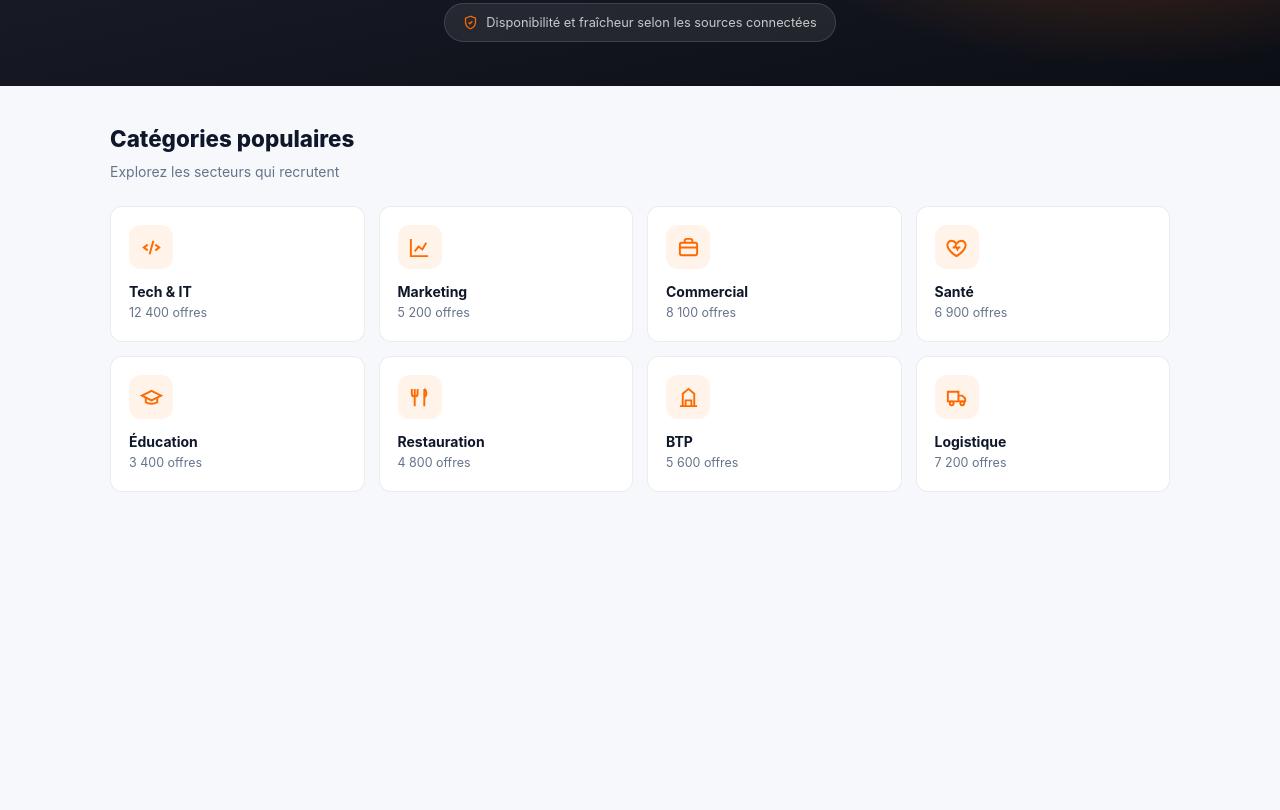
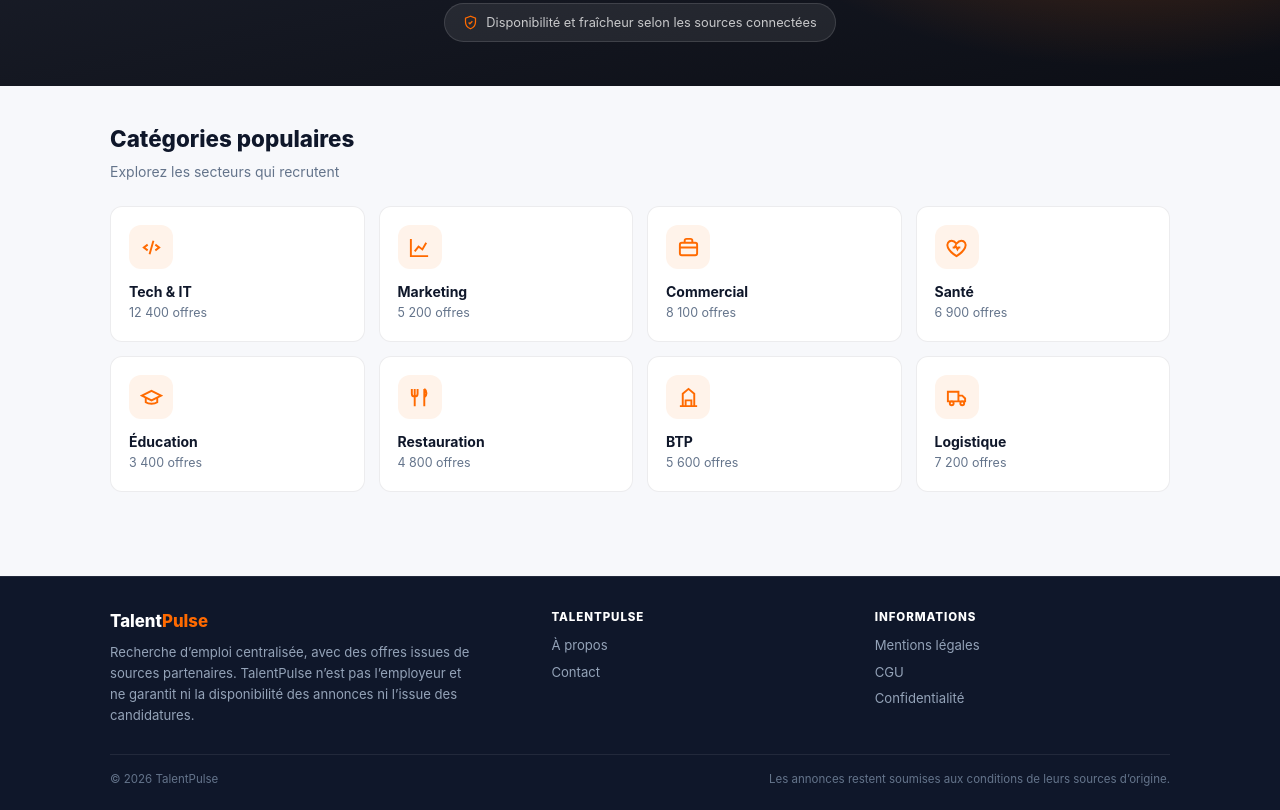
Before and after one commit to issa95biscuit-maker/talentpulse, a plain HTML site: page index.html in a window 1280 px wide. Shown: the part 1062-1872 px from the top of the page. Before the commit the page ends 1590 px from the top, so only its background shows below. Drawn offline with Linux system fonts and the light colour scheme.

Commit message:
Improve legal transparency, footer and auth copy (#2)

```diff
--- a/index.html
+++ b/index.html
@@ -122,6 +122,7 @@ body.dark .co-avatar{color:#fff}
 /* ═══ 6. PAGES ═══ */
 .page{display:none;min-height:calc(100vh - 60px)}
 .page.active{display:block}
+.page.active:last-of-type{min-height:calc(100vh - 60px)}
 .container{max-width:1100px;margin:0 auto;padding:0 20px}
 
 /* ═══ 7. HERO — SPLASH STYLE ═══ */
@@ -185,6 +186,20 @@ body.dark .co-avatar{color:#fff}
 .skip-link{position:fixed;left:12px;top:12px;z-index:1000;padding:10px 14px;border-radius:8px;background:var(--slate);color:#fff;transform:translateY(-150%);transition:transform .2s}
 .skip-link:focus{transform:none}
 @media(prefers-reduced-motion:reduce){*,*::before,*::after{scroll-behavior:auto!important;animation-duration:.01ms!important;animation-iteration-count:1!important;transition-duration:.01ms!important}}
+/* ═══ GLOBAL FOOTER ═══ */
+.site-footer{margin-top:48px;background:#0F172A;color:#CBD5E1;border-top:1px solid rgba(255,255,255,.08)}
+.footer-inner{max-width:1100px;margin:0 auto;padding:32px 20px 22px}
+.footer-grid{display:grid;grid-template-columns:1.4fr 1fr 1fr;gap:28px}
+.footer-brand{font-size:1.05rem;font-weight:800;color:#fff;margin-bottom:8px}
+.footer-brand span{color:var(--orange)}
+.footer-copy{max-width:360px;font-size:.82rem;line-height:1.6;color:#94A3B8}
+.footer-title{font-size:.72rem;text-transform:uppercase;letter-spacing:.08em;font-weight:800;color:#fff;margin-bottom:10px}
+.footer-links{display:flex;flex-direction:column;gap:7px}
+.footer-link{font-size:.82rem;color:#94A3B8;cursor:pointer;text-align:left}
+.footer-link:hover,.footer-link:focus-visible{color:#fff}
+.footer-bottom{display:flex;justify-content:space-between;gap:16px;flex-wrap:wrap;margin-top:28px;padding-top:16px;border-top:1px solid rgba(255,255,255,.08);font-size:.72rem;color:#64748B}
+@media(max-width:700px){.footer-grid{grid-template-columns:1fr 1fr}.footer-grid .footer-about{grid-column:1/-1}.footer-bottom{display:block}.footer-bottom span{display:block;margin-top:4px}}
+
 /* ═══ 8. SECTIONS ═══ */
 .section{padding:36px 20px}
 .section-title{font-size:1.4rem;font-weight:800;margin-bottom:6px}
@@ -680,6 +695,10 @@ button:disabled{opacity:.55;cursor:not-allowed;transform:none!important}
       <a class="drawer-item" data-legal="privacy" tabindex="0">
         <svg viewBox="0 0 24 24" fill="none" stroke="currentColor" stroke-width="2"><path d="M12 22s8-4 8-10V5l-8-3-8 3v7c0 6 8 10 8 10z"/></svg>
         Confidentialité
+      </a>
+      <a class="drawer-item" data-legal="legal" tabindex="0">
+        <svg viewBox="0 0 24 24" fill="none" stroke="currentColor" stroke-width="2"><path d="M4 4h16v16H4z"/><path d="M8 8h8M8 12h8M8 16h5"/></svg>
+        Mentions légales
       </a>
       <a class="drawer-item" data-legal="contact" tabindex="0">
         <svg viewBox="0 0 24 24" fill="none" stroke="currentColor" stroke-width="2"><path d="M21 15a2 2 0 0 1-2 2H7l-4 4V5a2 2 0 0 1 2-2h14a2 2 0 0 1 2 2z"/></svg>
@@ -1051,12 +1070,42 @@ button:disabled{opacity:.55;cursor:not-allowed;transform:none!important}
       <form class="auth-form" id="formUp">
         <div class="form-group"><label class="form-label">Prénom</label><input class="form-input" id="upPrenom" required></div>
         <div class="form-group"><label class="form-label">Email</label><input class="form-input" type="email" id="upEmail" required><div class="field-hint" id="hintEmail"></div></div>
-        <div class="form-group"><label class="form-label">Mot de passe (8 caractères min)</label><input class="form-input" type="password" id="upPass" required minlength="8"><div class="field-hint" id="hintPass"></div></div>
+        <div class="form-group"><label class="form-label">Mot de passe (10 caractères min)</label><input class="form-input" type="password" id="upPass" required minlength="8"><div class="field-hint" id="hintPass"></div></div>
         <button class="btn btn-primary auth-submit" type="submit">Créer mon compte</button>
       </form>
     </div>
   </div>
 </main>
+
+<footer class="site-footer">
+  <div class="footer-inner">
+    <div class="footer-grid">
+      <div class="footer-about">
+        <div class="footer-brand">Talent<span>Pulse</span></div>
+        <p class="footer-copy">Recherche d’emploi centralisée, avec des offres issues de sources partenaires. TalentPulse n’est pas l’employeur et ne garantit ni la disponibilité des annonces ni l’issue des candidatures.</p>
+      </div>
+      <div>
+        <div class="footer-title">TalentPulse</div>
+        <div class="footer-links">
+          <button class="footer-link" data-legal="about">À propos</button>
+          <button class="footer-link" data-legal="contact">Contact</button>
+        </div>
+      </div>
+      <div>
+        <div class="footer-title">Informations</div>
+        <div class="footer-links">
+          <button class="footer-link" data-legal="legal">Mentions légales</button>
+          <button class="footer-link" data-legal="cgu">CGU</button>
+          <button class="footer-link" data-legal="privacy">Confidentialité</button>
+        </div>
+      </div>
+    </div>
+    <div class="footer-bottom">
+      <span>© 2026 TalentPulse</span>
+      <span>Les annonces restent soumises aux conditions de leurs sources d’origine.</span>
+    </div>
+  </div>
+</footer>
 
 <!-- ═══ LEGAL MODAL ═══ -->
 <div class="modal-overlay" id="legalModal">
@@ -1156,22 +1205,25 @@ const CONSEILS = [
 const LEGAL_CONTENT = {
   about: {
     title: 'À propos de TalentPulse',
-    body: '<p>TalentPulse est un agrégateur d\'offres d\'emploi qui réunit en un seul endroit les annonces de France Travail, Adzuna et plusieurs plateformes d\'alternance.</p><p>Notre mission : vous faire gagner du temps dans votre recherche en centralisant les offres et en proposant des outils IA (lettre de motivation, matching CV, suivi de candidatures).</p><p>Service 100% gratuit pour les candidats.</p>'
+    body: '<p>TalentPulse centralise des offres d’emploi provenant de sources partenaires afin de simplifier la recherche et la comparaison des annonces.</p><p>Le service propose notamment la recherche par métier et localisation, le suivi d’offres et des outils d’aide à la candidature.</p><p>TalentPulse n’est pas l’employeur des offres affichées et les informations peuvent évoluer ou disparaître selon les sources d’origine.</p>'
+  },
+  legal: {
+    title: 'Mentions légales',
+    body: '<h4>Éditeur du site</h4><p>Les informations d’identification de l’éditeur, l’adresse du siège et les coordonnées légales doivent être renseignées avant une mise en production publique.</p><h4>Hébergement</h4><p>Le site est déployé sur une infrastructure Vercel. Les informations juridiques complètes de l’éditeur et de l’hébergeur doivent être publiées conformément aux obligations applicables.</p><h4>Contact</h4><p>Pour toute demande liée au service : contact@talentpulse.fr.</p>'
   },
   cgu: {
-    title: 'Conditions Générales d\'Utilisation',
-    body: '<h4>1. Objet</h4><p>Les présentes CGU régissent l\'utilisation du service TalentPulse.</p><h4>2. Service</h4><p>TalentPulse agrège des offres d\'emploi publiques provenant de sources tierces. Nous ne sommes pas l\'éditeur des offres affichées.</p><h4>3. Inscription</h4><p>L\'inscription est gratuite et facultative. L\'utilisateur s\'engage à fournir des informations exactes.</p><h4>4. Responsabilité</h4><p>TalentPulse ne saurait être tenu responsable du contenu des offres tierces ni du résultat des candidatures.</p>'
+    title: 'Conditions Générales d’Utilisation',
+    body: '<h4>1. Objet</h4><p>Les présentes conditions encadrent l’utilisation du service TalentPulse.</p><h4>2. Offres tierces</h4><p>TalentPulse agrège et présente des annonces provenant de sources partenaires. Les informations, disponibilités et modalités de candidature restent sous la responsabilité de leurs sources d’origine.</p><h4>3. Compte</h4><p>Certaines fonctionnalités peuvent nécessiter un compte. Les informations fournies doivent être exactes et ne doivent pas être utilisées pour usurper l’identité d’un tiers.</p><h4>4. Candidatures</h4><p>TalentPulse facilite la recherche et le suivi. Une candidature n’est considérée comme transmise à un recruteur que lorsqu’un parcours de candidature externe ou une fonctionnalité serveur dédiée le confirme explicitement.</p>'
   },
   privacy: {
     title: 'Politique de confidentialité',
-    body: '<h4>Données collectées</h4><p>Nous collectons uniquement les données fournies lors de l\'inscription (prénom, email, mot de passe haché) et stockées localement dans votre navigateur (favoris, candidatures).</p><h4>Cookies</h4><p>Nous n\'utilisons pas de cookies de tracking. Seul le localStorage est utilisé pour la persistance de votre session.</p><h4>Vos droits</h4><p>Conformément au RGPD, vous pouvez à tout moment supprimer votre compte et toutes vos données depuis votre profil.</p>'
+    body: '<h4>Données et stockage</h4><p>Le fonctionnement actuel conserve plusieurs préférences et données de recherche dans le stockage local du navigateur, notamment les favoris, l’historique de recherche et certains éléments du profil.</p><h4>Authentification</h4><p>Lorsque les fonctionnalités de compte sont activées, les échanges d’authentification passent par les endpoints serveur prévus à cet effet. Les données effectivement traitées doivent être documentées avec leur finalité et leur durée de conservation avant le lancement public.</p><h4>Cookies et traceurs</h4><p>TalentPulse n’affiche pas de fonctionnalité de suivi publicitaire dans l’interface actuelle. La configuration de production doit toutefois être vérifiée avant publication de la présente politique.</p><h4>Vos droits</h4><p>Pour toute demande relative à vos données personnelles, contactez-nous à contact@talentpulse.fr. Les modalités complètes d’exercice des droits doivent être précisées dans la version finale de la politique.</p>'
   },
   contact: {
     title: 'Contact',
-    body: '<p>Une question, une suggestion, un bug ?</p><p><strong>Email :</strong> contact@talentpulse.fr</p><p><strong>Réponse :</strong> sous 48h ouvrées.</p><p>Pour les recruteurs souhaitant publier des offres, écrivez-nous à <strong>recruteurs@talentpulse.fr</strong>.</p>'
+    body: '<p>Une question, une suggestion ou un problème technique ?</p><p><strong>Email :</strong> contact@talentpulse.fr</p><p>Les demandes liées aux offres doivent également être adressées à la source ou à l’employeur indiqué dans l’annonce.</p>'
   }
 };
-
 // ─── 2. STATE ─────────────────────────────────────────────────────
 const State = {
   user:    readSession(),
@@ -3227,7 +3279,9 @@ function init() {
     showPage('profile');
     setTimeout(() => switchPTab('favoris'), 0);
   });
-  $$('.drawer-item[data-legal]').forEach(el => on(el, 'click', () => { closeDrawer(); openLegal(el.dataset.legal); }));
+  $('.drawer-item[data-legal]').forEach(el => on(el, 'click', () => { closeDrawer(); openLegal(el.dataset.legal); }));
+  $('.footer-link[data-legal]').forEach(el => on(el, 'click', () => openLegal(el.dataset.legal)));
+
   $$('.drawer-item').forEach(el => on(el, 'keydown', e => {
     if (e.key === 'Enter' || e.key === ' ') { e.preventDefault(); el.click(); }
   }));
```
